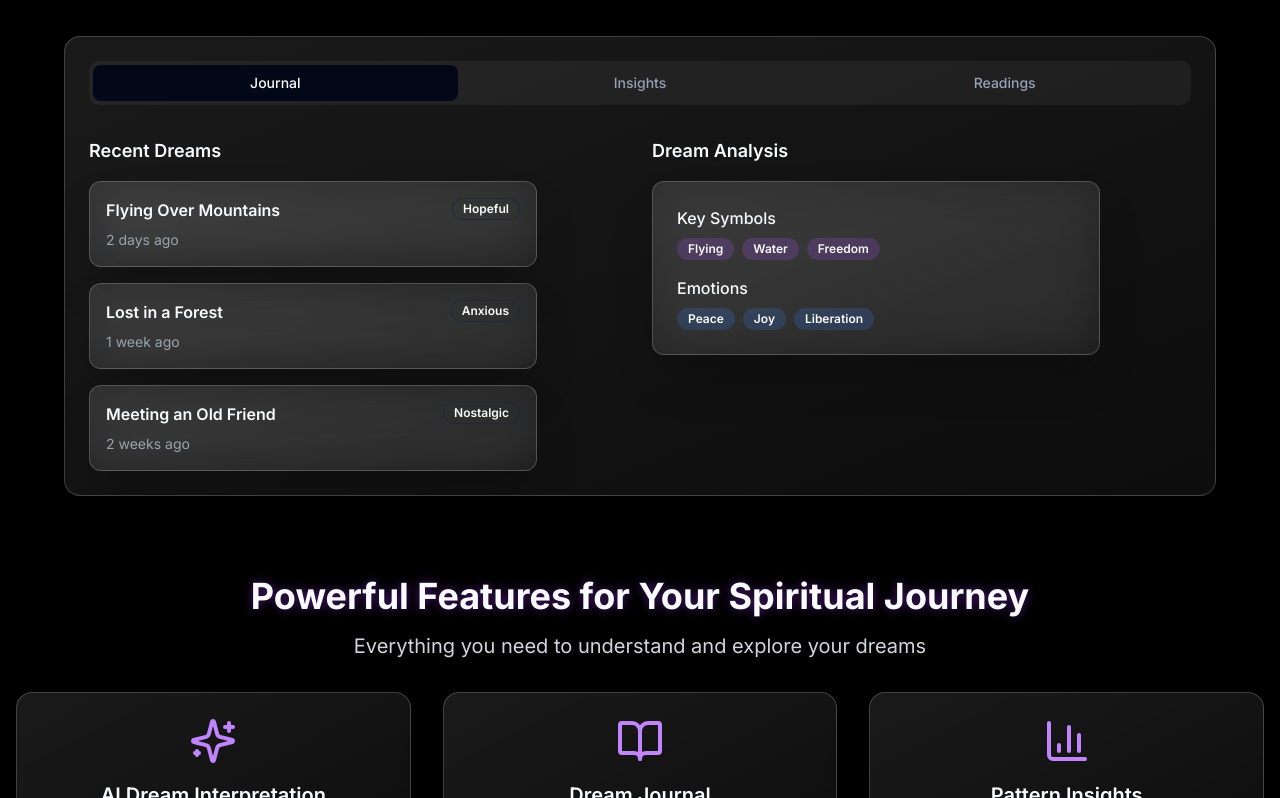
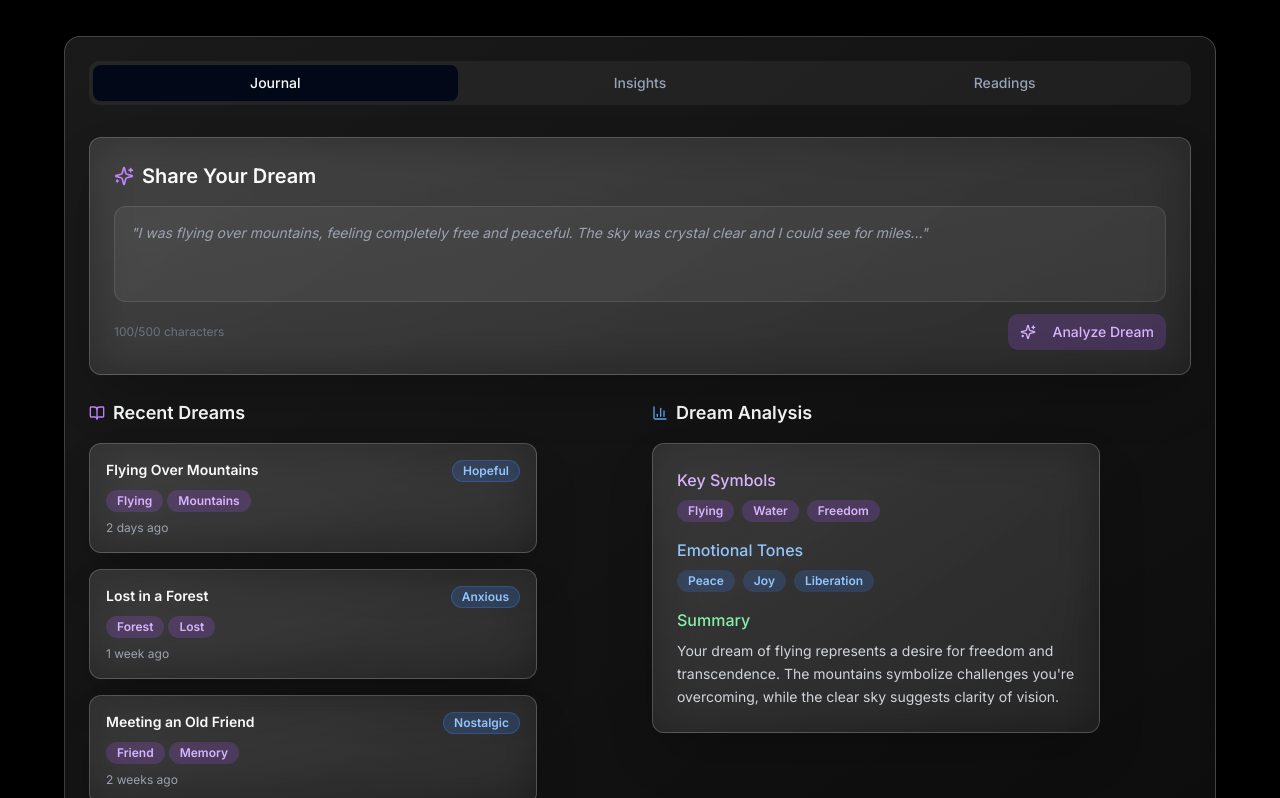
Before and after one commit to TaskGlass/DreamVault, a Next.js app: page /home in a window 1280 px wide. Shown: the part 1402-2200 px from the top of the page. Built offline with nearby package versions, Linux system fonts and the light colour scheme.

Commit message:
Update marketing landing page dashboard preview to align with current dashboard design

```diff
--- a/app/home/page.tsx
+++ b/app/home/page.tsx
@@ -551,49 +551,89 @@ export default function LandingPage() {
               </TabsList>
 
               <TabsContent value="journal" className="space-y-6">
+                {/* Dream Input Section */}
+                <div className="glass-card rounded-xl p-6 mb-6">
+                  <h3 className="text-xl font-semibold mb-4 flex items-center">
+                    <Sparkles className="h-5 w-5 mr-2 text-purple-400" />
+                    Share Your Dream
+                  </h3>
+                  <div className="bg-white/5 border border-white/10 rounded-lg p-4 min-h-24">
+                    <p className="text-gray-400 text-sm italic">
+                      "I was flying over mountains, feeling completely free and peaceful. The sky was crystal clear and I could see for miles..."
+                    </p>
+                  </div>
+                  <div className="flex justify-between items-center mt-3">
+                    <span className="text-xs text-gray-500">100/500 characters</span>
+                    <Button size="sm" className="bg-purple-500/20 hover:bg-purple-500/30 border-purple-500/30 text-purple-300">
+                      <Sparkles className="h-4 w-4 mr-2" />
+                      Analyze Dream
+                    </Button>
+                  </div>
+                </div>
+
+                {/* Recent Dreams Grid */}
                 <div className="grid md:grid-cols-2 gap-6 items-start">
                   <div className="space-y-4">
-                    <h3 className="text-lg font-semibold">Recent Dreams</h3>
+                    <h3 className="text-lg font-semibold flex items-center">
+                      <BookOpen className="h-4 w-4 mr-2 text-purple-400" />
+                      Recent Dreams
+                    </h3>
                     {[
-                      { title: "Flying Over Mountains", mood: "Hopeful", date: "2 days ago" },
-                      { title: "Lost in a Forest", mood: "Anxious", date: "1 week ago" },
-                      { title: "Meeting an Old Friend", mood: "Nostalgic", date: "2 weeks ago" },
+                      { title: "Flying Over Mountains", mood: "Hopeful", date: "2 days ago", symbols: ["Flying", "Mountains"] },
+                      { title: "Lost in a Forest", mood: "Anxious", date: "1 week ago", symbols: ["Forest", "Lost"] },
+                      { title: "Meeting an Old Friend", mood: "Nostalgic", date: "2 weeks ago", symbols: ["Friend", "Memory"] },
                     ].map((dream, index) => (
                       <div key={index} className="glass-card rounded-xl p-4 max-w-md mx-auto md:mx-0">
                         <div className="flex justify-between items-start mb-2">
-                          <h4 className="font-semibold">{dream.title}</h4>
-                          <Badge variant="outline" className="text-xs">
+                          <h4 className="font-semibold text-sm">{dream.title}</h4>
+                          <Badge variant="outline" className="text-xs bg-blue-500/20 border-blue-500/30 text-blue-300">
                             {dream.mood}
                           </Badge>
                         </div>
-                        <p className="text-sm text-gray-400">{dream.date}</p>
+                        <div className="flex flex-wrap gap-1 mb-2">
+                          {dream.symbols.map((symbol, i) => (
+                            <Badge key={i} variant="secondary" className="text-xs bg-purple-500/20 text-purple-300">
+                              {symbol}
+                            </Badge>
+                          ))}
+                        </div>
+                        <p className="text-xs text-gray-400">{dream.date}</p>
                       </div>
                     ))}
                   </div>
 
                   <div className="space-y-4">
-                    <h3 className="text-lg font-semibold">Dream Analysis</h3>
+                    <h3 className="text-lg font-semibold flex items-center">
+                      <BarChart3 className="h-4 w-4 mr-2 text-blue-400" />
+                      Dream Analysis
+                    </h3>
                     <div className="glass-card rounded-xl p-6 max-w-md mx-auto md:mx-0">
                       <div className="space-y-4">
                         <div>
-                          <h4 className="font-medium mb-2">Key Symbols</h4>
+                          <h4 className="font-medium mb-2 text-purple-300">Key Symbols</h4>
                           <div className="flex flex-wrap gap-2">
                             {["Flying", "Water", "Freedom"].map((symbol, i) => (
-                              <Badge key={i} variant="secondary" className="bg-purple-500/20">
+                              <Badge key={i} variant="secondary" className="bg-purple-500/20 text-purple-300">
                                 {symbol}
                               </Badge>
                             ))}
                           </div>
                         </div>
                         <div>
-                          <h4 className="font-medium mb-2">Emotions</h4>
+                          <h4 className="font-medium mb-2 text-blue-300">Emotional Tones</h4>
                           <div className="flex flex-wrap gap-2">
                             {["Peace", "Joy", "Liberation"].map((emotion, i) => (
-                              <Badge key={i} variant="secondary" className="bg-blue-500/20">
+                              <Badge key={i} variant="secondary" className="bg-blue-500/20 text-blue-300">
                                 {emotion}
                               </Badge>
                             ))}
                           </div>
+                        </div>
+                        <div>
+                          <h4 className="font-medium mb-2 text-green-300">Summary</h4>
+                          <p className="text-sm text-gray-300 leading-relaxed">
+                            Your dream of flying represents a desire for freedom and transcendence. The mountains symbolize challenges you're overcoming, while the clear sky suggests clarity of vision.
+                          </p>
                         </div>
                       </div>
                     </div>
@@ -602,32 +642,87 @@ export default function LandingPage() {
               </TabsContent>
 
               <TabsContent value="insights" className="space-y-6">
+                {/* Overview Stats */}
                 <div className="grid grid-cols-2 md:grid-cols-4 gap-4">
                   {[
-                    { icon: BookOpen, label: "Total Dreams", value: "23", color: "text-purple-400" },
-                    { icon: BarChart3, label: "This Month", value: "7", color: "text-blue-400" },
-                    { icon: Heart, label: "Top Mood", value: "Peaceful", color: "text-pink-400" },
-                    { icon: Zap, label: "Top Symbol", value: "Flying", color: "text-yellow-400" },
+                    { icon: BookOpen, label: "Total Dreams", value: "23", color: "text-purple-400", badge: "+3 this week" },
+                    { icon: BarChart3, label: "This Month", value: "7", color: "text-blue-400", badge: "+1% trend" },
+                    { icon: Heart, label: "Top Mood", value: "Peaceful", color: "text-pink-400", badge: "35%" },
+                    { icon: Zap, label: "Top Symbol", value: "Flying", color: "text-yellow-400", badge: "44%" },
                   ].map((stat, index) => (
-                    <div key={index} className="glass-card rounded-2xl p-6 text-center rounded-xl">
+                    <div key={index} className="glass-card rounded-2xl p-6 text-center">
                       <stat.icon className={`h-6 w-6 ${stat.color} mx-auto mb-2`} />
                       <p className="text-2xl font-bold">{stat.value}</p>
-                      <p className="text-sm text-gray-400">{stat.label}</p>
+                      <p className="text-sm text-gray-400 mb-2">{stat.label}</p>
+                      <Badge className={`text-xs px-2 py-1 ${
+                        stat.label === "Total Dreams" ? "bg-green-500/20 text-green-300" :
+                        stat.label === "This Month" ? "bg-green-500/20 text-green-300" :
+                        stat.label === "Top Mood" ? "bg-blue-500/20 text-blue-300" :
+                        "bg-yellow-500/20 text-yellow-300"
+                      }`}>
+                        {stat.badge}
+                      </Badge>
                     </div>
                   ))}
                 </div>
 
-                <div className="glass-card rounded-2xl p-6 p-6 rounded-xl">
-                  <h3 className="text-xl font-semibold mb-4">Emotional Patterns</h3>
+                {/* Key Insights */}
+                <div className="glass-card rounded-2xl p-6">
+                  <h3 className="text-xl font-semibold mb-4 flex items-center">
+                    <Sparkles className="h-5 w-5 mr-2 text-purple-400" />
+                    Key Insights
+                  </h3>
+                  <div className="space-y-4">
+                    <p className="text-gray-300 leading-relaxed">
+                      Your dream patterns reveal a rich tapestry of symbolic language with 23 unique symbols appearing across your dreams. The most frequent symbol "Flying" appears in 44% of your dreams, suggesting it holds particular significance for your subconscious mind.
+                    </p>
+                    <p className="text-gray-300 leading-relaxed">
+                      Your emotional landscape shows Peaceful as the predominant feeling, appearing in 35% of your dreams. This suggests your subconscious is processing inner peace and contentment that deserve your attention.
+                    </p>
+                  </div>
+                </div>
+
+                {/* Symbol Analysis */}
+                <div className="glass-card rounded-2xl p-6">
+                  <h3 className="text-xl font-semibold mb-4 flex items-center">
+                    <Zap className="h-5 w-5 mr-2 text-yellow-400" />
+                    Symbol Analysis
+                  </h3>
+                  <div className="space-y-4">
+                    {[
+                      { symbol: "Flying", frequency: 10, percentage: 44, meaning: "Freedom and transcendence" },
+                      { symbol: "Water", frequency: 7, percentage: 30, meaning: "Emotional depth and intuition" },
+                      { symbol: "Mountains", frequency: 5, percentage: 22, meaning: "Challenges and growth" },
+                    ].map((symbol, index) => (
+                      <div key={index} className="border-l-4 border-purple-400 bg-purple-500/10 p-4 rounded-r-lg">
+                        <div className="flex items-center justify-between mb-2">
+                          <h4 className="text-lg font-semibold text-purple-300">{symbol.symbol}</h4>
+                          <div className="flex items-center gap-3">
+                            <Badge className="bg-purple-500/20 text-purple-300 whitespace-nowrap">{symbol.frequency} times</Badge>
+                            <Badge className="bg-blue-500/20 text-blue-300 whitespace-nowrap">{symbol.percentage}%</Badge>
+                          </div>
+                        </div>
+                        <p className="text-gray-300 text-sm">{symbol.meaning}</p>
+                      </div>
+                    ))}
+                  </div>
+                </div>
+
+                {/* Emotional Patterns */}
+                <div className="glass-card rounded-2xl p-6">
+                  <h3 className="text-xl font-semibold mb-4 flex items-center">
+                    <Heart className="h-5 w-5 mr-2 text-pink-400" />
+                    Emotional Patterns
+                  </h3>
                   <div className="space-y-3">
                     {[
-                      { mood: "Peaceful", percentage: 35, color: "bg-blue-500" },
-                      { mood: "Curious", percentage: 24, color: "bg-green-500" },
-                      { mood: "Hopeful", percentage: 18, color: "bg-purple-500" },
+                      { mood: "Peaceful", percentage: 35, color: "bg-blue-500", description: "Inner calm and contentment" },
+                      { mood: "Curious", percentage: 24, color: "bg-green-500", description: "Exploration and learning" },
+                      { mood: "Hopeful", percentage: 18, color: "bg-purple-500", description: "Optimism and faith" },
                     ].map((mood, index) => (
-                      <div key={index} className="space-y-1">
-                        <div className="flex justify-between">
-                          <span>{mood.mood}</span>
+                      <div key={index} className="space-y-2">
+                        <div className="flex justify-between items-center">
+                          <span className="font-medium">{mood.mood}</span>
                           <span className="text-sm text-gray-400">{mood.percentage}%</span>
                         </div>
                         <div className="w-full bg-white/5 rounded-full h-2">
@@ -636,6 +731,7 @@ export default function LandingPage() {
                             style={{ width: `${mood.percentage}%` }}
                           />
                         </div>
+                        <p className="text-xs text-gray-400">{mood.description}</p>
                       </div>
                     ))}
                   </div>
@@ -643,37 +739,70 @@ export default function LandingPage() {
               </TabsContent>
 
               <TabsContent value="readings" className="space-y-6">
+                {/* Reading Options */}
                 <div className="grid grid-cols-2 md:grid-cols-4 gap-4">
                   {[
-                    { icon: Shuffle, title: "Draw Cards", subtitle: "3-Card Spread", color: "text-purple-400" },
-                    { icon: Star, title: "Horoscope", subtitle: "Daily Reading", color: "text-yellow-400" },
-                    { icon: Moon, title: "Moon Phase", subtitle: "Current Energy", color: "text-blue-400" },
-                    { icon: Eye, title: "Affirmation", subtitle: "Daily Wisdom", color: "text-green-400" },
+                    { icon: Shuffle, title: "Draw Cards", subtitle: "3-Card Spread", color: "text-purple-400", description: "Get guidance from the tarot" },
+                    { icon: Star, title: "Horoscope", subtitle: "Daily Reading", color: "text-yellow-400", description: "Your zodiac insights" },
+                    { icon: Moon, title: "Moon Phase", subtitle: "Current Energy", color: "text-blue-400", description: "Lunar influence today" },
+                    { icon: Eye, title: "Affirmation", subtitle: "Daily Wisdom", color: "text-green-400", description: "Positive reinforcement" },
                   ].map((item, index) => (
                     <div
                       key={index}
-                      className="glass-card rounded-2xl p-6 text-center cursor-pointer hover:glow transition-all rounded-xl"
+                      className="glass-card rounded-2xl p-6 text-center cursor-pointer hover:glow transition-all hover:scale-105"
                     >
-                      <item.icon className={`h-8 w-8 ${item.color} mx-auto mb-2`} />
-                      <p className="font-medium">{item.title}</p>
-                      <p className="text-xs text-gray-400">{item.subtitle}</p>
+                      <item.icon className={`h-8 w-8 ${item.color} mx-auto mb-3`} />
+                      <p className="font-medium text-lg mb-1">{item.title}</p>
+                      <p className="text-sm text-gray-400 mb-2">{item.subtitle}</p>
+                      <p className="text-xs text-gray-500">{item.description}</p>
                     </div>
                   ))}
                 </div>
 
+                {/* Sample Tarot Reading */}
+                <div className="glass-card rounded-2xl p-6">
+                  <h3 className="text-xl font-semibold mb-4 flex items-center">
+                    <Shuffle className="h-5 w-5 mr-2 text-purple-400" />
+                    Sample Tarot Reading
+                  </h3>
                   <div className="grid md:grid-cols-3 gap-4">
                     {[
-                    { name: "The Fool", meaning: "New beginnings", image: "🃏", position: "Past" },
-                    { name: "The Magician", meaning: "Manifestation", image: "🎩", position: "Present" },
-                    { name: "The Star", meaning: "Hope & guidance", image: "⭐", position: "Future" },
+                      { name: "The Fool", meaning: "New beginnings and fresh starts", image: "🃏", position: "Past", description: "Represents innocence and taking leaps of faith" },
+                      { name: "The Magician", meaning: "Manifestation and power", image: "🎩", position: "Present", description: "You have all the tools you need" },
+                      { name: "The Star", meaning: "Hope and guidance", image: "⭐", position: "Future", description: "Light at the end of the tunnel" },
                     ].map((card, index) => (
-                    <div key={index} className="glass-card rounded-2xl p-6 text-center glow rounded-xl">
+                      <div key={index} className="glass-card rounded-xl p-4 text-center glow border border-purple-500/20">
                         <div className="text-4xl mb-3">{card.image}</div>
                         <h3 className="font-semibold text-purple-300 mb-2">{card.name}</h3>
-                      <p className="text-sm text-gray-300 mb-3">{card.meaning}</p>
-                      <Badge className="bg-purple-500/20">{card.position}</Badge>
+                        <p className="text-sm text-gray-300 mb-2">{card.meaning}</p>
+                        <p className="text-xs text-gray-400 mb-3">{card.description}</p>
+                        <Badge className="bg-purple-500/20 text-purple-300">{card.position}</Badge>
                       </div>
                     ))}
+                  </div>
+                </div>
+
+                {/* Daily Horoscope Preview */}
+                <div className="glass-card rounded-2xl p-6">
+                  <h3 className="text-xl font-semibold mb-4 flex items-center">
+                    <Star className="h-5 w-5 mr-2 text-yellow-400" />
+                    Daily Horoscope Preview
+                  </h3>
+                  <div className="bg-gradient-to-r from-yellow-500/10 to-orange-500/10 border border-yellow-500/20 rounded-lg p-4">
+                    <div className="flex items-center justify-between mb-3">
+                      <div className="flex items-center">
+                        <span className="text-2xl mr-3">♌</span>
+                        <div>
+                          <h4 className="font-semibold text-yellow-300">Leo</h4>
+                          <p className="text-sm text-gray-400">July 23 - August 22</p>
+                        </div>
+                      </div>
+                      <Badge className="bg-yellow-500/20 text-yellow-300">Today</Badge>
+                    </div>
+                    <p className="text-gray-300 text-sm leading-relaxed">
+                      Your natural leadership qualities are shining brightly today. The stars align to bring opportunities for creative expression and meaningful connections. Trust your intuition and embrace the spotlight - it's your time to shine!
+                    </p>
+                  </div>
                 </div>
               </TabsContent>
             </Tabs>
```
Also changed, not shown: public/logo.svg, public/logo2.svg. Lines whose indentation alone changed are shown as unchanged.
